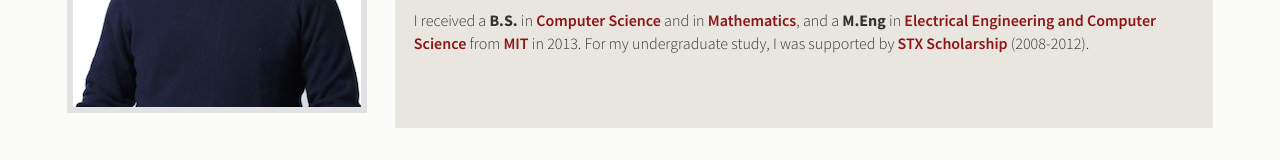
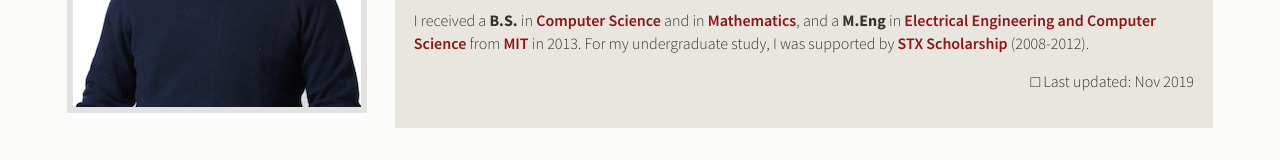
Before and after one commit to seojinpark/seojinpark.github.io, a plain HTML site: page bio.htm in a window 1280 px wide. Shown: the part 538-698 px from the top of the page. Drawn offline with Linux system fonts and the light colour scheme.

Commit message:
Added last updated

```diff
--- a/bio.htm
+++ b/bio.htm
@@ -178,7 +178,7 @@
                                                                                 <a href="http://www.stxfoundation.or.kr/index/#n"
                                                                                     rel="nofollow">STX Scholarship</a>
                                                                                 (2008-2012).</p>
-                                                                            <p>&nbsp;</p>
+                                                                            <p align="right">&#9633; Last updated: Nov 2019</p>
                                                                         </div>
                                                                     </div>
                                                                 </div>
```
